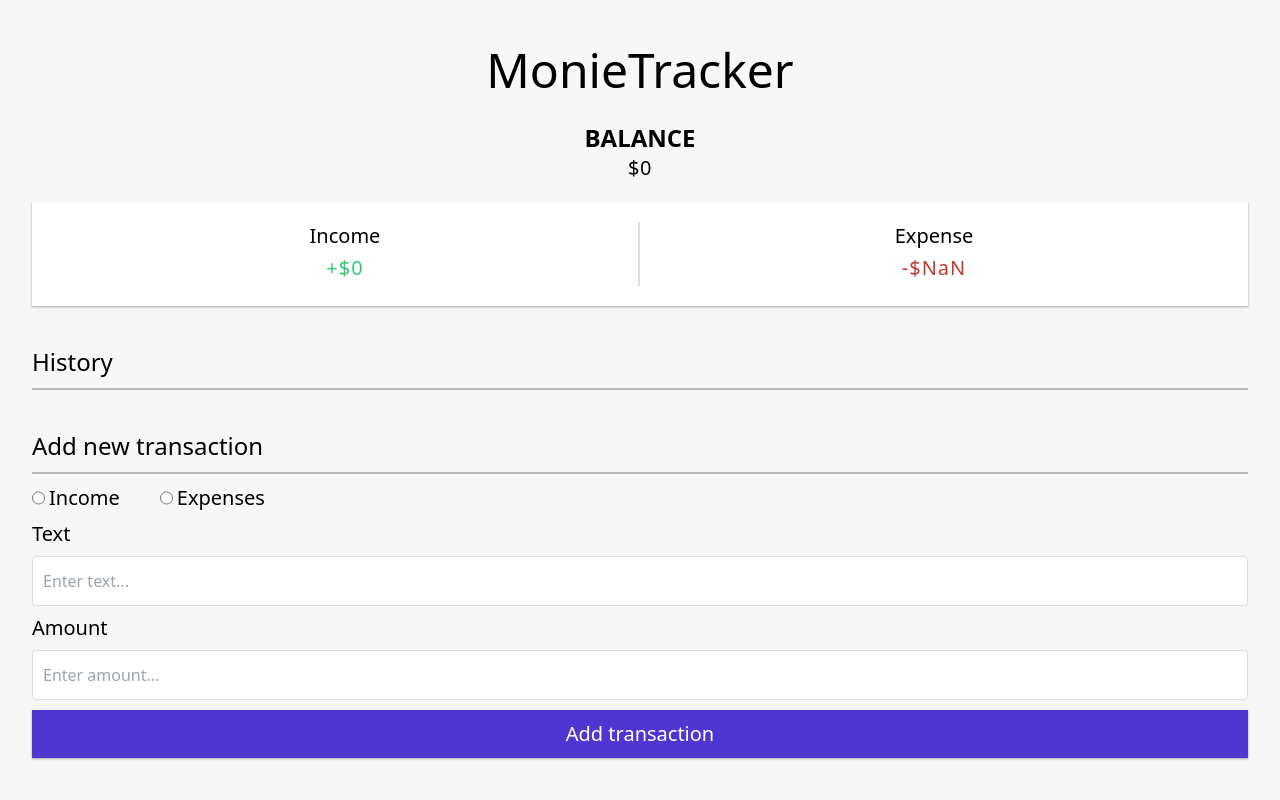
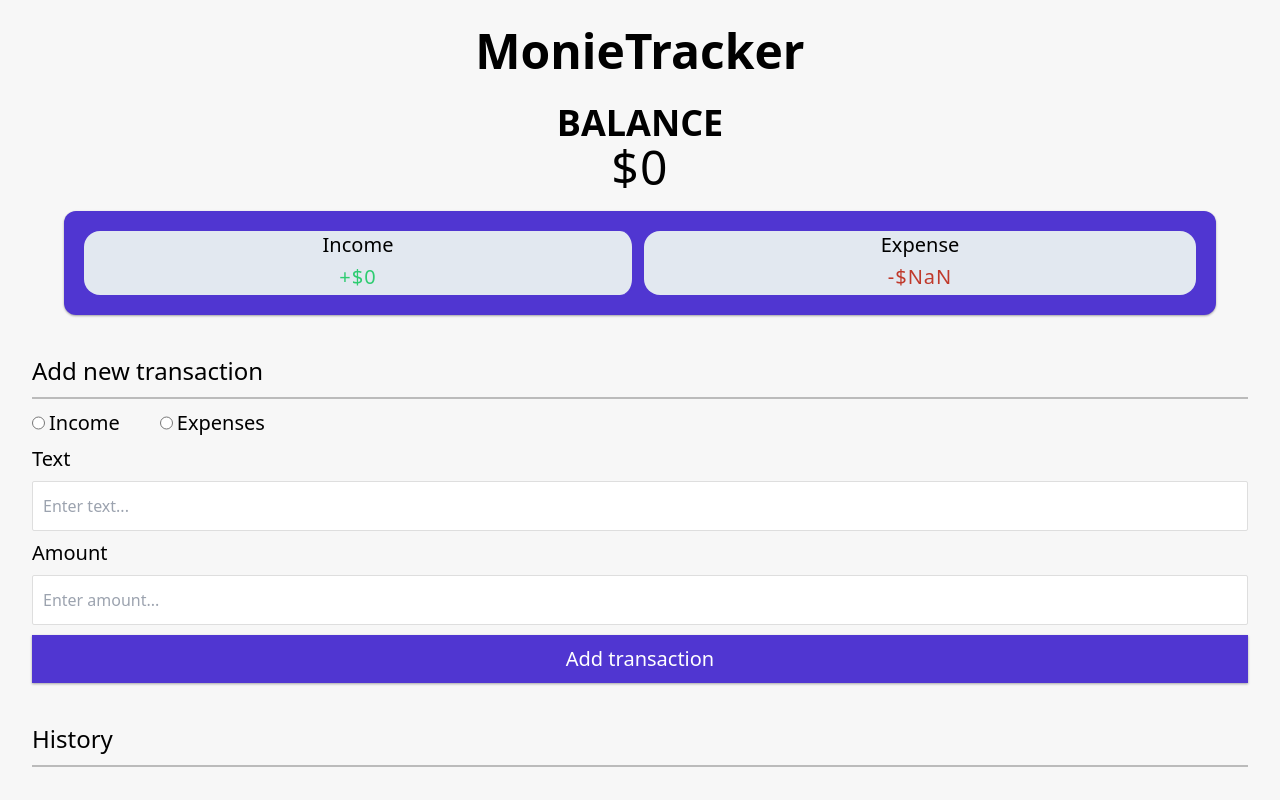
Before and after one commit to segunajibola/expense-tracker, a Vue app: page / in a window 1280 px wide. Built offline with nearby package versions, Linux system fonts and the light colour scheme.

Commit message:
edit expense

```diff
--- a/src/App.vue
+++ b/src/App.vue
@@ -4,11 +4,11 @@
     <div class="w-[95%] mx-auto my-2">
       <Balance :total="total" />
       <IncomeExpenses :income="+income" :expenses="+expenses" />
+      <AddTransaction @transactionSubmitted="handleTransactionSubmitted" />
       <TransactionList
         :transactions="transactions"
         @transactionDeleted="handleTransactionDeleted"
       />
-      <AddTransaction @transactionSubmitted="handleTransactionSubmitted" />
     </div>
   </div>
 </template>
--- a/src/components/Balance.vue
+++ b/src/components/Balance.vue
@@ -1,7 +1,7 @@
 <template>
   <div class="text-center">
-    <h4 class="m-0 uppercase text-2xl font-semibold">Balance</h4>
-    <h1 class="tracking-wide text-xl">${{ total }}</h1>
+    <h4 class="m-0 uppercase text-4xl font-semibold">Balance</h4>
+    <h1 class="tracking-wide text-5xl">${{ total }}</h1>
   </div>
 </template>
 
--- a/src/components/Header.vue
+++ b/src/components/Header.vue
@@ -1,3 +1,3 @@
 <template>
-  <h2 className="w-full text-5xl text-bold mb-5 text-center my-3">MonieTracker</h2>
+  <h2 className="w-full text-5xl font-bold mb-5 text-center my-3">MonieTracker</h2>
 </template>
--- a/src/components/IncomeExpenses.vue
+++ b/src/components/IncomeExpenses.vue
@@ -1,14 +1,20 @@
 <template>
   <div
-    class="inc-exp-container bg-[#fff] p-5 flex justify-between my-5 mx-0 text-center"
+    class="inc-exp-container bg-[#5036d1] p-5 flex justify-between my-5 mx-8 rounded-xl shadow-md text-center gap-2"
   >
-    <div class="flex flex-col w-[50%] text-xl border-r-2 border-solid border-[#dedede]">
+    <div
+      class="flex flex-col w-[50%] bg-slate-200 text-xl border-r-4 border-solid border-[#5036d1] rounded-2xl"
+    >
       <h4>Income</h4>
-      <p id="money-plus" class="tracking-wider my-1 mx-0 text-[#2ecc71]">+${{ income }}</p>
+      <p id="money-plus" class="tracking-wider my-1 mx-0 text-[#2ecc71]">
+        +${{ income }}
+      </p>
     </div>
-    <div class="flex flex-col w-[50%] text-xl">
+    <div class="flex flex-col w-[50%] bg-slate-200 text-xl rounded-2xl">
       <h4>Expense</h4>
-      <p id="money-minus" class="tracking-wider my-1 mx-0 text-[#c0392b]">-${{ parseInt(expenses.toString().substring(1), 10) }}</p>
+      <p id="money-minus" class="tracking-wider my-1 mx-0 text-[#c0392b]">
+        -${{ parseInt(expenses.toString().substring(1), 10) }}
+      </p>
     </div>
   </div>
 </template>
--- a/src/components/TransactionList.vue
+++ b/src/components/TransactionList.vue
@@ -9,7 +9,7 @@
       v-for="transaction in transactions"
       :key="transaction.id"
       :class="{
-        'flex bg-[#fff] text-[#333] justify-between relative p-2.5 my-2.5 border-r-[5px] border-solid': true,
+        'flex bg-[#fff] text-[#333] justify-between relative p-2.5 my-2.5 border-r-[5px] border-solid text-xl': true,
         'border-[#c0392b]': transaction.amount < 0,
         'border-[#2ecc71]': transaction.amount >= 0,
       }"
```
